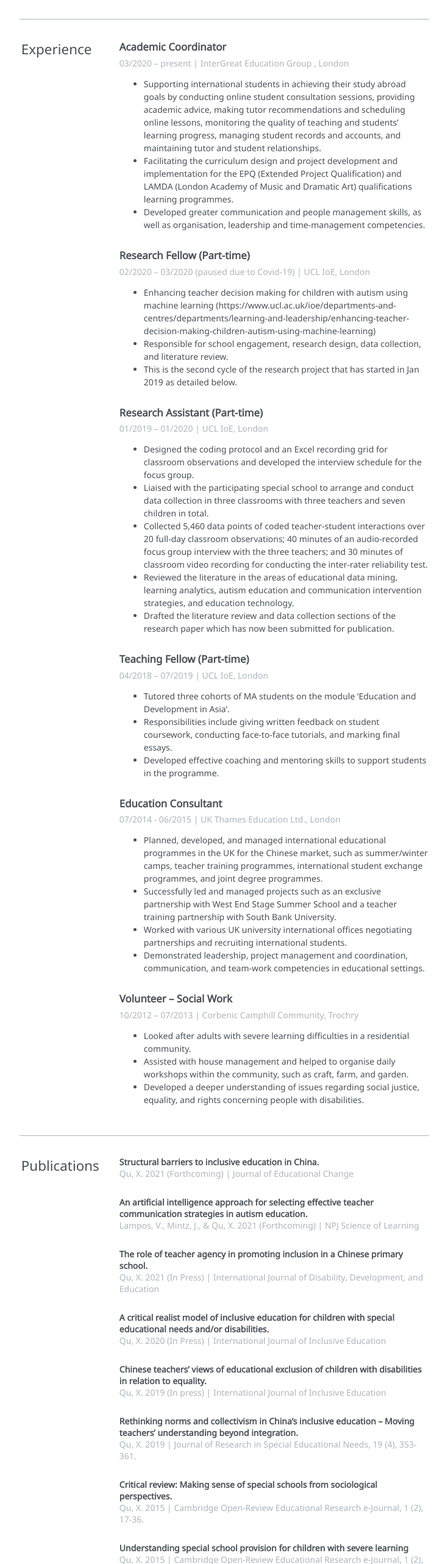
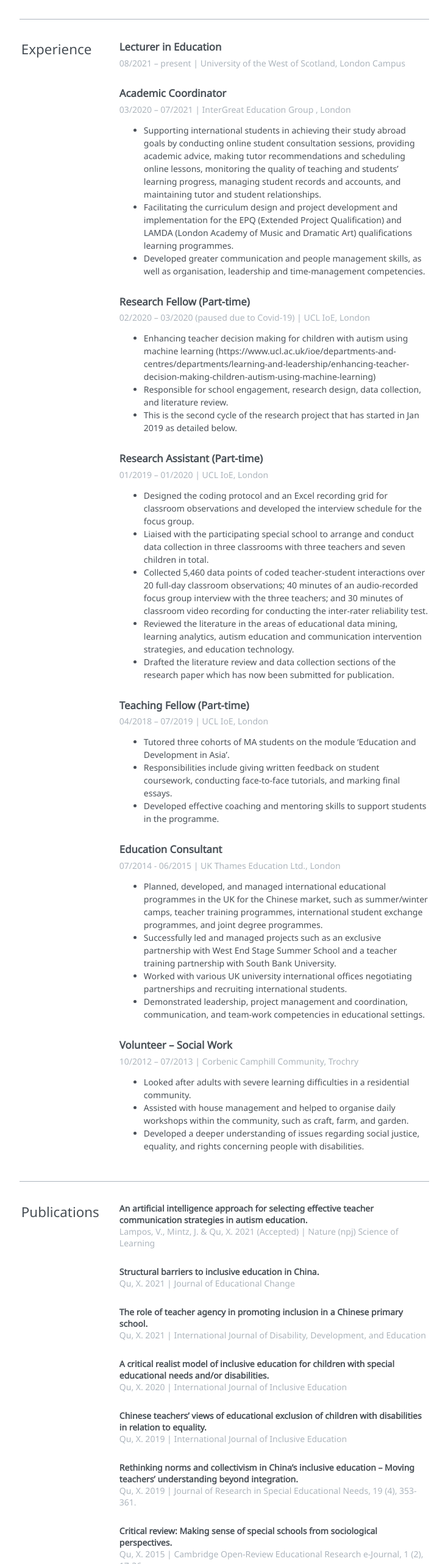
Before and after one commit to MoritzHamann/qu-xiao-com, a plain HTML site: page 2020/01/31/index/index.html in a window 1280 px wide. Shown: the part 871-3436 px from the top of the page at 61% size, without its empty margins (272-1007 px from the left). Drawn offline with Linux system fonts and the light colour scheme.

Commit message:
new version

```diff
--- a/2020/01/31/index/index.html
+++ b/2020/01/31/index/index.html
@@ -129,10 +129,24 @@
 
       <div class="block">
         <div class="block-title">
+          Lecturer in Education
+        </div>
+        <div class="block-subtitle">
+          08/2021 – present | University of the West of Scotland, London Campus
+        </div>
+        <div class="block-content">
+          <ul>
+
+          </ul>
+        </div>
+      </div>
+
+      <div class="block">
+        <div class="block-title">
           Academic Coordinator
         </div>
         <div class="block-subtitle">
-          03/2020 – present | InterGreat Education Group , London
+          03/2020 – 07/2021 | InterGreat Education Group , London
         </div>
         <div class="block-content">
           <ul>
@@ -264,19 +278,19 @@
 
       <div class="block">
         <div class="block-title-small">
-          Structural barriers to inclusive education in China.
+          An artificial intelligence approach for selecting effective teacher communication strategies in autism education.
         </div>
         <div class="block-subtitle">
-          Qu, X. 2021 (Forthcoming) | Journal of Educational Change
+          Lampos, V., Mintz, J. &amp; Qu, X. 2021 (Accepted) | Nature (npj) Science of Learning
         </div>
       </div>
 
       <div class="block">
         <div class="block-title-small">
-          An artificial intelligence approach for selecting effective teacher communication strategies in autism education.
+          Structural barriers to inclusive education in China.
         </div>
         <div class="block-subtitle">
-          Lampos, V., Mintz, J., &amp; Qu, X. 2021 (Forthcoming) | NPJ Science of Learning
+          Qu, X. 2021 | Journal of Educational Change
         </div>
       </div>
 
@@ -285,7 +299,7 @@
           The role of teacher agency in promoting inclusion in a Chinese primary school.
         </div>
         <div class="block-subtitle">
-          Qu, X. 2021 (In Press) | International Journal of Disability, Development, and Education
+          Qu, X. 2021 | International Journal of Disability, Development, and Education
         </div>
       </div>
 
@@ -294,7 +308,7 @@
           A critical realist model of inclusive education for children with special educational needs and/or disabilities.
         </div>
         <div class="block-subtitle">
-          Qu, X. 2020 (In Press) | International Journal of Inclusive Education
+          Qu, X. 2020 | International Journal of Inclusive Education
         </div>
       </div>
 
@@ -303,7 +317,7 @@
           Chinese teachers’ views of educational exclusion of children with disabilities in relation to equality.
         </div>
         <div class="block-subtitle">
-          Qu, X. 2019 (In press) | International Journal of Inclusive Education
+          Qu, X. 2019 | International Journal of Inclusive Education
         </div>
       </div>
 
```
Also changed, not shown: archives/2020/01/index.html (+22 -8 lines), archives/2020/index.html (+22 -8 lines), archives/index.html (+22 -8 lines), index.html (+22 -8 lines).
